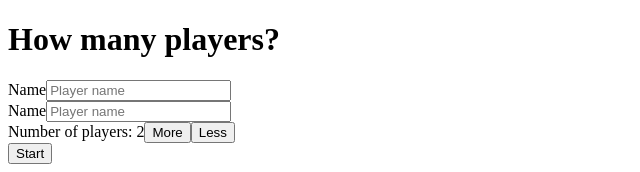
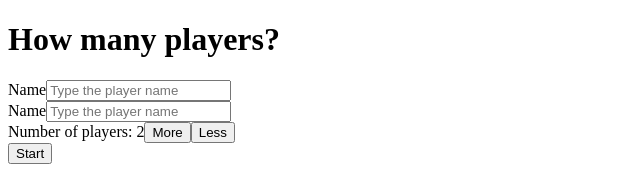
Before and after one commit to clucasalcantara/little-foda, a Next.js app: page / in a window 1280 px wide. Shown: the top 172 px of the page, without its empty margins (0-640 px from the left). Built offline with nearby package versions, Linux system fonts and the light colour scheme.

Commit message:
refactor: add proper types

```diff
--- a/src/components/player/Player.tsx
+++ b/src/components/player/Player.tsx
@@ -5,7 +5,7 @@ import type { PlayerInterface } from './types';
 
 const Player = ({ id }: { id?: string }) => {
     const { store, gameActions }: any = useContext(AppContext);
-    const currentPlayer = store.players.find((player: any) => player.id === id);
+    const currentPlayer = store.players.find((player: PlayerInterface) => player.id === id);
 
 
     const handleBlurName = (e: any) => {
@@ -13,7 +13,7 @@ const Player = ({ id }: { id?: string }) => {
             .toString(16)
             .substring(1)
 
-        const player = {
+        const player: PlayerInterface = {
             name: e.target.value,
             goal: 0,
             id: generatePlayerID(),
@@ -28,7 +28,7 @@ const Player = ({ id }: { id?: string }) => {
         if (!id) return (
             <>
                 <label>Name</label>
-                <input type="text" placeholder={`Player name`} onBlur={handleBlurName} />
+                <input type="text" placeholder={`Type the player name`} onBlur={handleBlurName} />
             </>
         )
 
```
